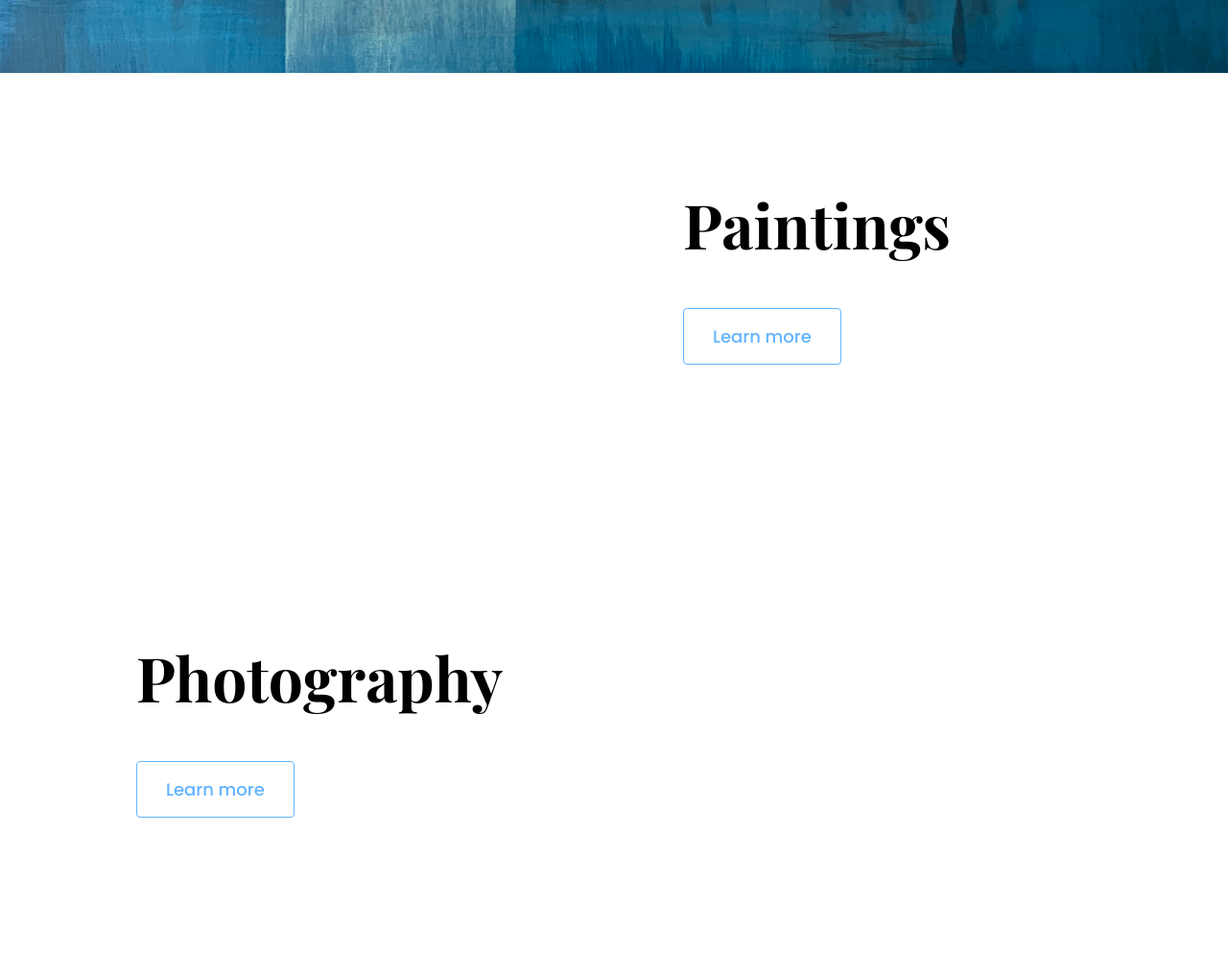
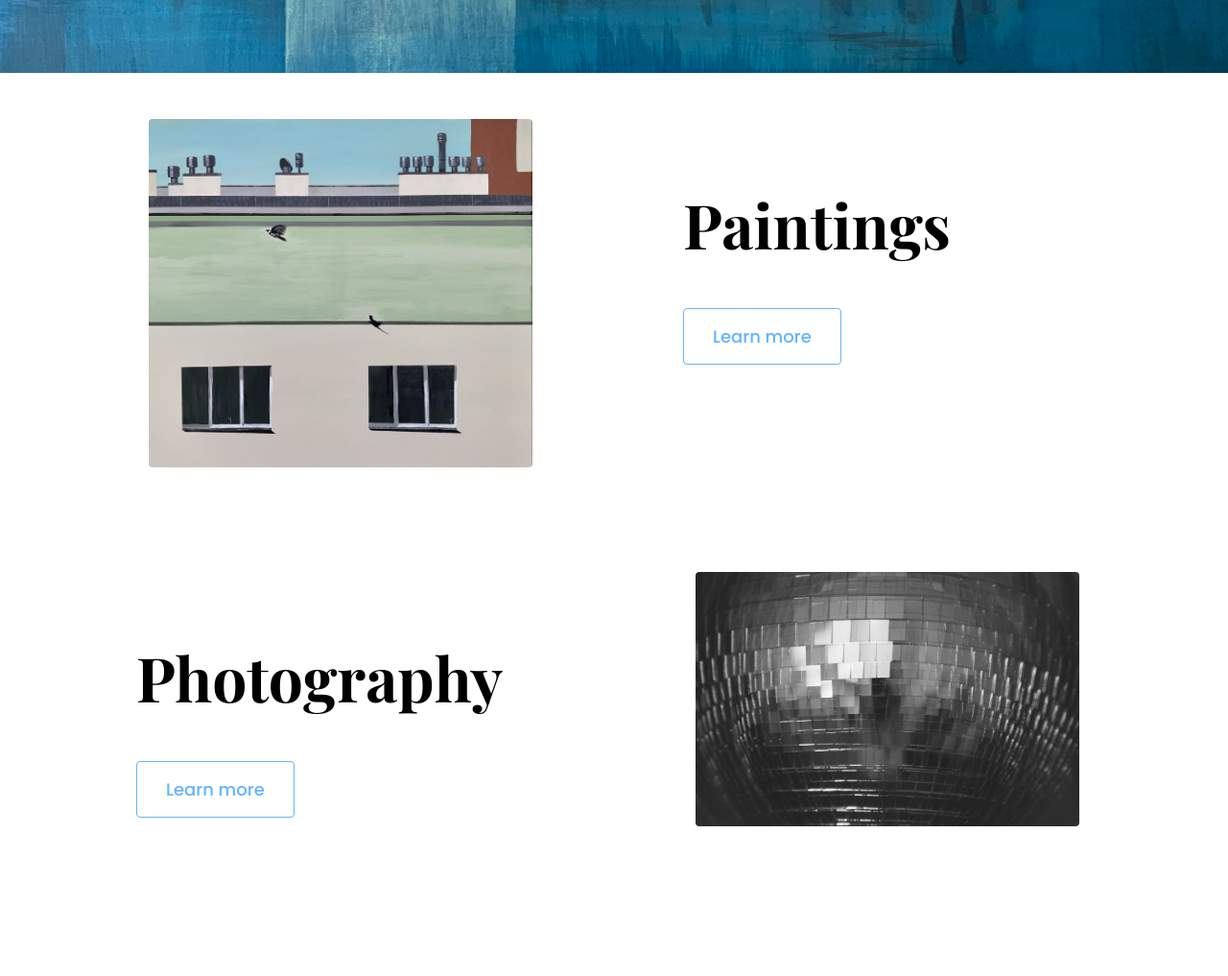
Before and after one commit to LS-hash/WS-Portfolio, a plain HTML site: page index.html in a window 1280 px wide. Shown: the part 580-1597 px from the top of the page at 96% size. Drawn offline with nearby package versions, Linux system fonts and the light colour scheme.

Commit message:
Update index.html

```diff
--- a/index.html
+++ b/index.html
@@ -65,7 +65,7 @@
       <div class="row mb-5">
         <div class="col d-none d-lg-block">
           <img
-            src="img/paintings.jpeg"
+            src="img/paintings.jpg"
             class="img-fluid rounded mx-auto d-block mt-5"
             alt=""
             id="home-pic-1"
@@ -93,7 +93,7 @@
         </div>
         <div class="col d-none d-lg-block">
           <img
-            src="img/photography.jpeg"
+            src="img/photography.jpg"
             class="img-fluid rounded mx-auto d-block mt-5"
             alt=""
             id="home-pic-2"
```
